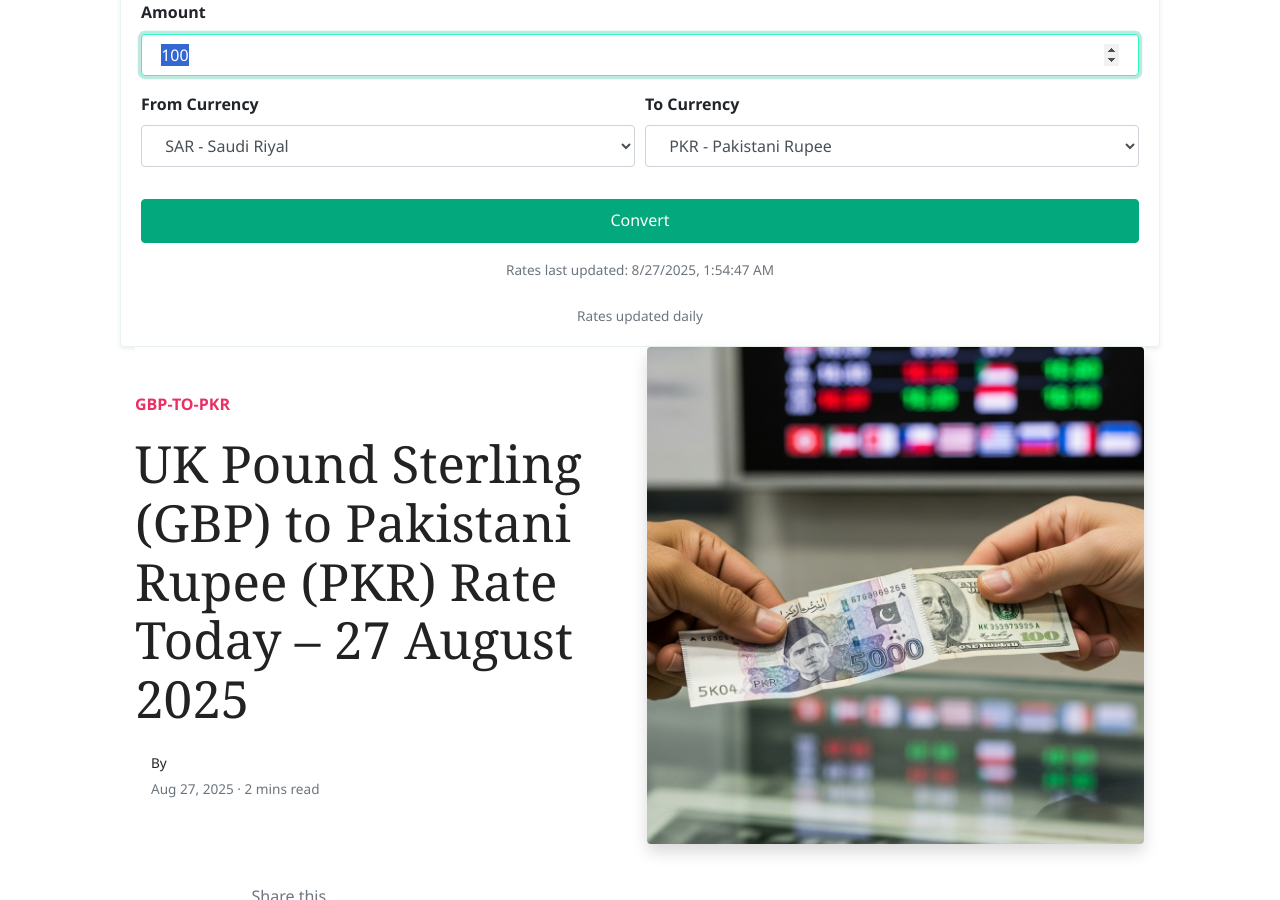
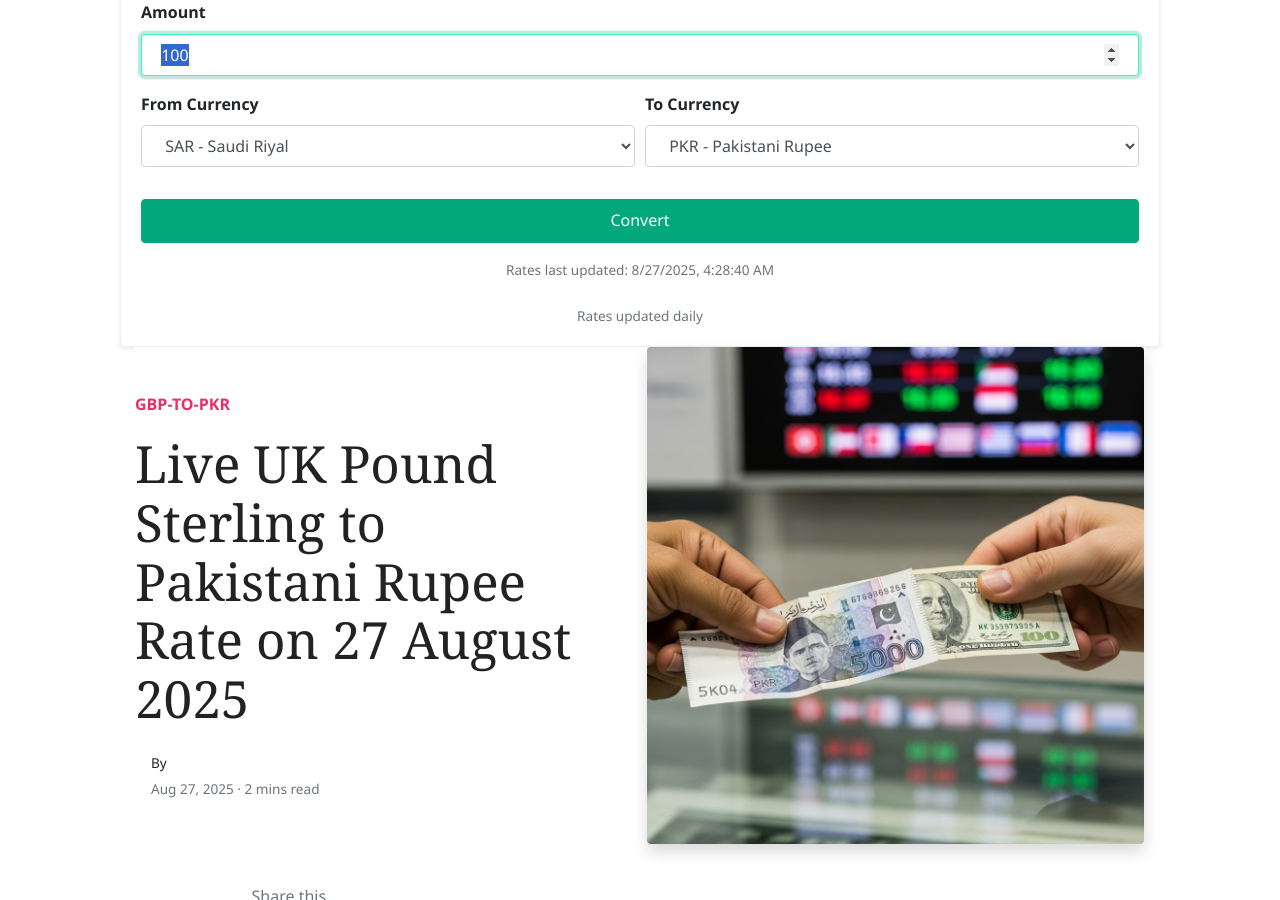
Before and after one commit to mlcom/mlcom.github.io, a Jekyll site: the page built from _posts/2025-08-27-today-uk-pound-sterling-to-pkr-exchange-rate-august-2025-prices-updated-gbp-to-pkr.md, in a window 1280 px wide and 900 px high, scrolled down 242 px. Built offline with Jekyll 4.4.1, drawn with Linux system fonts in a browser that asks for light colours; nearby versions of some CDN libraries; comment, search, counter and statistics services are not loaded.

Commit message:
Automated: Update currency rates and generate daily posts

```diff
--- a/_data/rates.yml
+++ b/_data/rates.yml
@@ -1,4 +1,4 @@
-last_updated_utc: '2025-08-27T01:54:47.904271+00:00'
+last_updated_utc: '2025-08-27T04:28:40.246528+00:00'
 rates:
   AED: 3.6725
   AFN: 68.576
--- a/_posts/2025-08-27-today-uk-pound-sterling-to-pkr-exchange-rate-august-2025-prices-updated-gbp-to-pkr.md
+++ b/_posts/2025-08-27-today-uk-pound-sterling-to-pkr-exchange-rate-august-2025-prices-updated-gbp-to-pkr.md
@@ -1,6 +1,6 @@
 ---
 layout: post
-title:  'UK Pound Sterling (GBP) to Pakistani Rupee (PKR) Rate Today – 27 August 2025'
+title:  'Live UK Pound Sterling to Pakistani Rupee Rate on 27 August 2025'
 author: john
 categories: [ gbp-to-pkr ]
 image: assets/images/usd-to-pkr-rate-today.jpg
```
Also changed, not shown: _posts/2025-08-27-today-saudi-riyal-to-pkr-exchange-rate-august-2025-prices-updated-sar-to-pkr.md (+1 -1 lines), _posts/2025-08-27-today-uae-dirham-to-pkr-exchange-rate-august-2025-prices-updated-aed-to-pkr.md (+1 -1 lines), _posts/2025-08-27-today-us-dollar-to-pkr-exchange-rate-august-2025-prices-updated-usd-to-pkr.md (+1 -1 lines).
